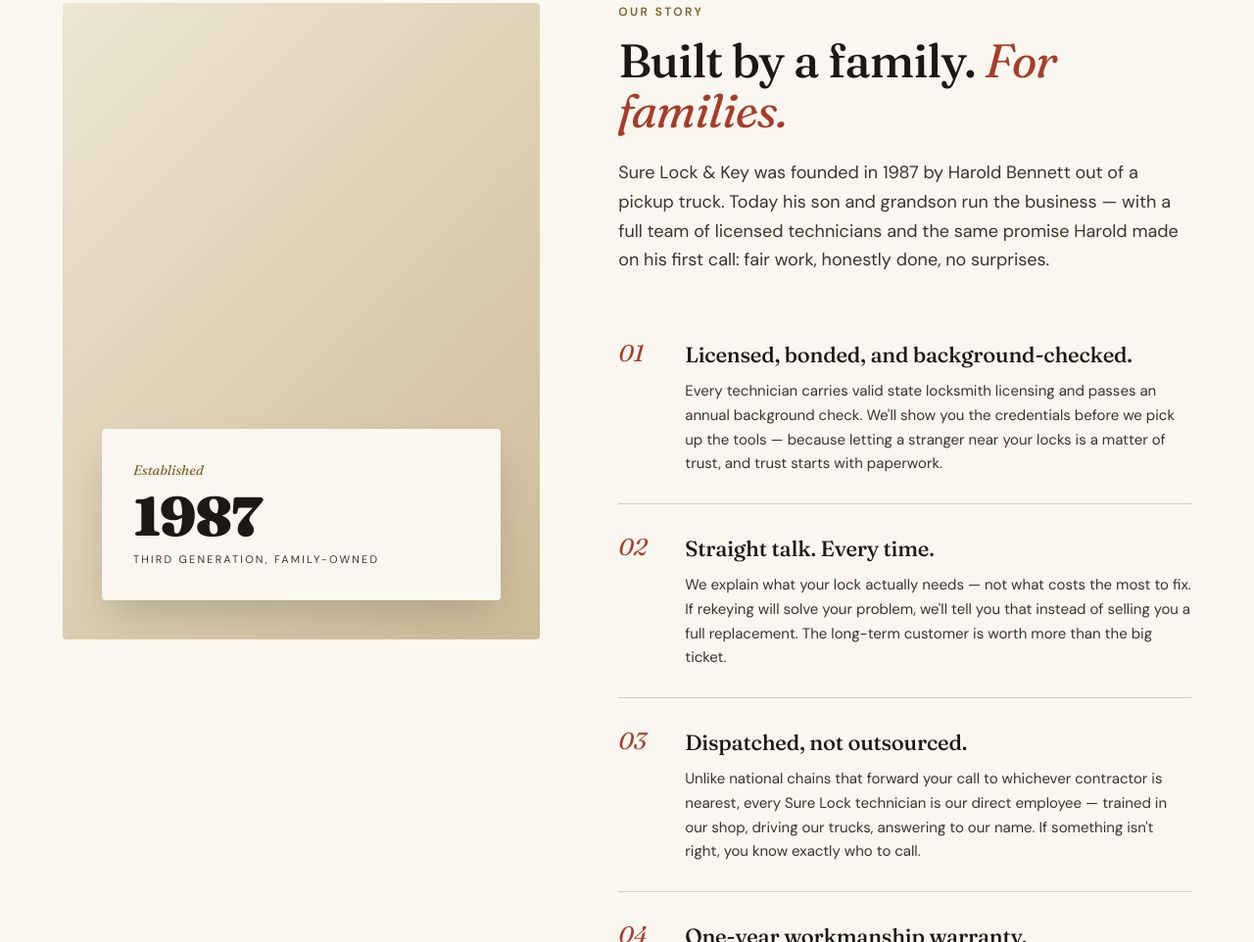
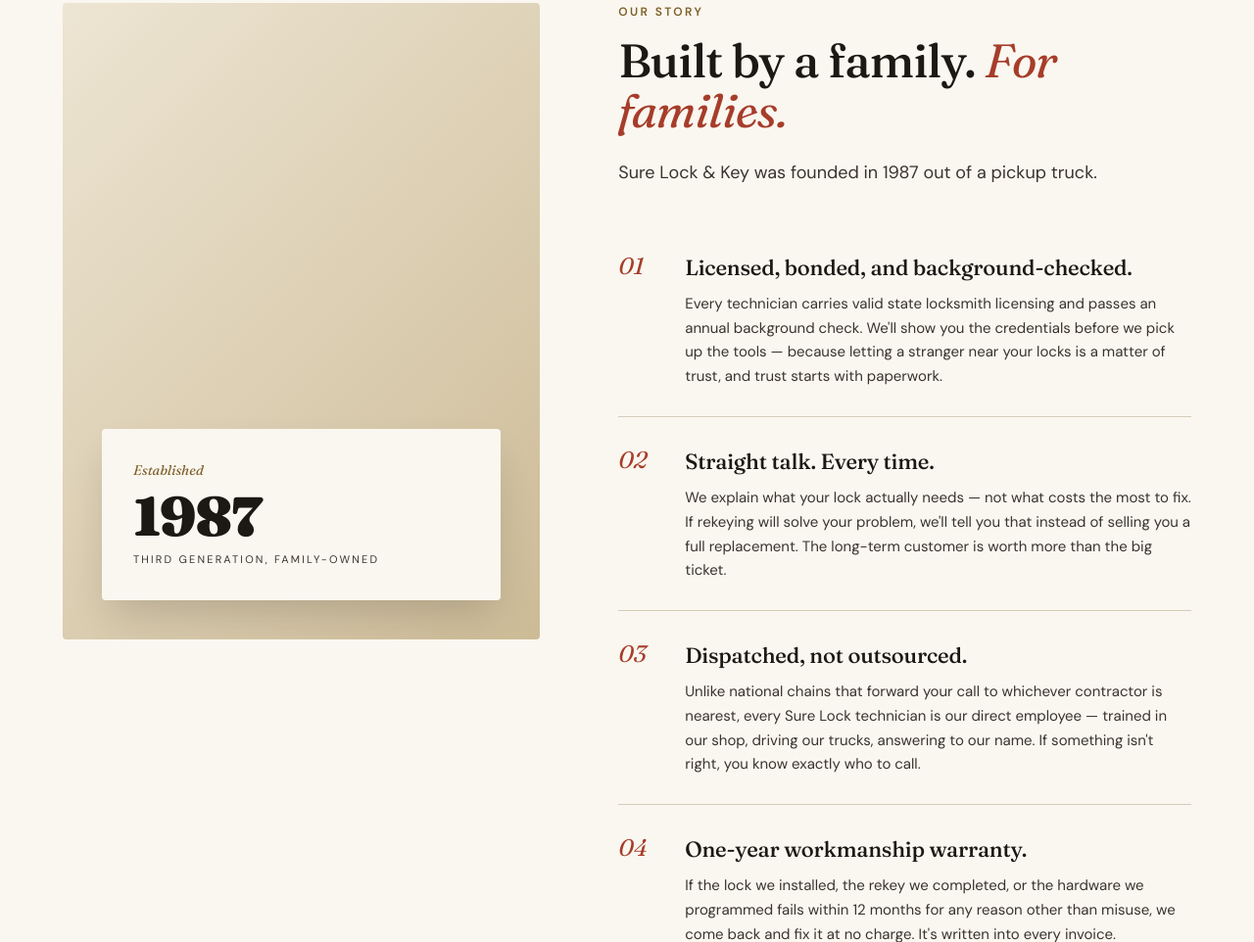
Before and after one commit to surelockkeyhomeservices-netizen/surelockkeyhomeservices-netizen.github.io, a plain HTML site: page index.html in a window 1280 px wide. Shown: the part 6551-7513 px from the top of the page at 98% size. Drawn offline with Linux system fonts and the light colour scheme.

Commit message:
Update index.html

```diff
--- a/index.html
+++ b/index.html
@@ -1248,7 +1248,7 @@
     <div>
       <div class="section-eyebrow">Our story</div>
       <h2 class="section-title">Built by a family. <em>For families.</em></h2>
-      <p class="section-lede">Sure Lock & Key was founded in 1987 by Harold Bennett out of a pickup truck. Today his son and grandson run the business — with a full team of licensed technicians and the same promise Harold made on his first call: fair work, honestly done, no surprises.</p>
+      <p class="section-lede">Sure Lock & Key was founded in 1987 out of a pickup truck.</p>
 
       <ol class="why-list">
         <li>
```
